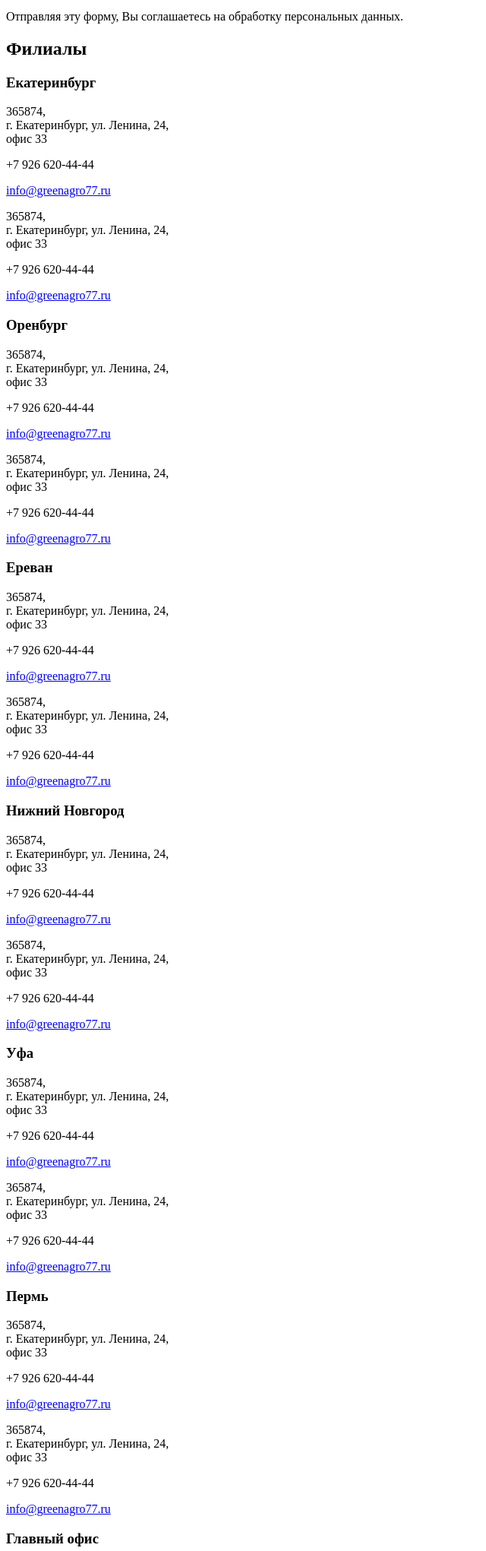
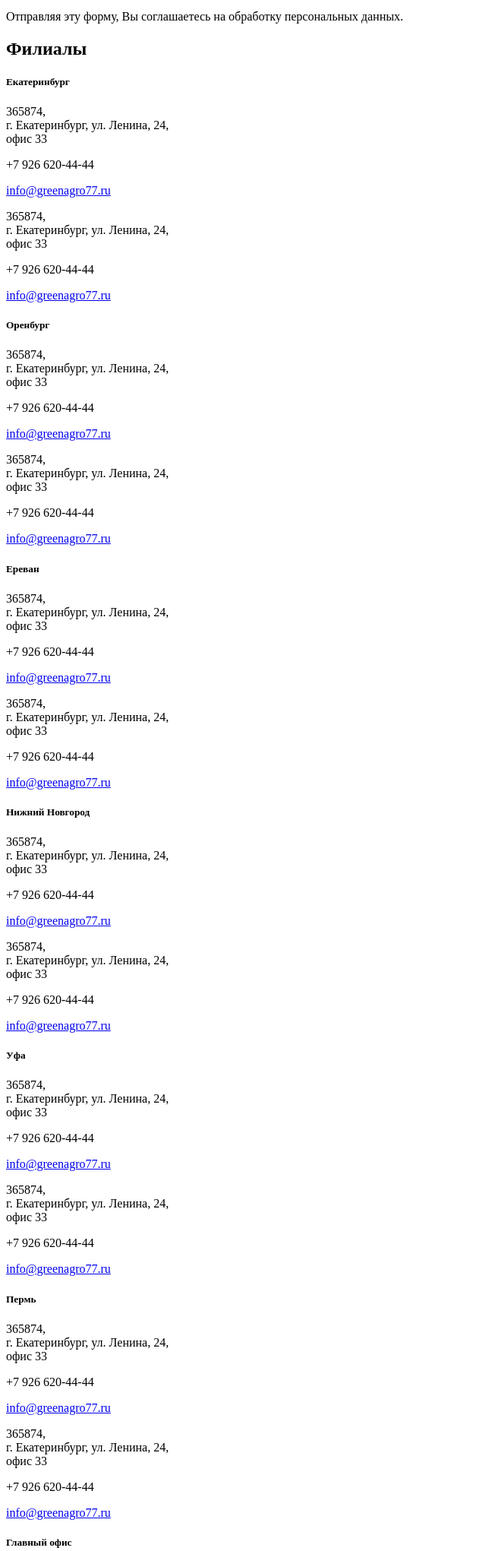
Before and after one commit to vaprold/greenagro, a website built with webpack: page build/contacts.html in a window 1280 px wide. Shown: the part 571-2612 px from the top of the page at 76% size, without its empty margins (0-640 px from the left). Built offline with nearby package versions, Linux system fonts and the light colour scheme.

Commit message:
Заголовки
Замена заголовков во всех документах в соответствии с макетом

```diff
--- a/build/contacts.html
+++ b/build/contacts.html
@@ -72,10 +72,10 @@
       </section>
 
       <section class="branches-block">
-        <h1>Филиалы</h1>
+        <h2>Филиалы</h2>
 
         <article class="branch-item">
-          <h1 class="branch">Екатеринбург</h1>
+          <h5 class="branch">Екатеринбург</h5>
           <p class="address">365874,<br>
                              г. Екатеринбург, ул. Ленина, 24,<br>
                              офис 33</p>
@@ -89,7 +89,7 @@
         </article>
 
         <article class="branch-item">
-          <h1 class="branch">Оренбург</h1>
+          <h5 class="branch">Оренбург</h5>
           <p class="address">365874,<br>
                              г. Екатеринбург, ул. Ленина, 24,<br>
                              офис 33</p>
@@ -103,7 +103,7 @@
         </article>
 
         <article class="branch-item">
-          <h1 class="branch">Ереван</h1>
+          <h5 class="branch">Ереван</h5>
           <p class="address">365874,<br>
                              г. Екатеринбург, ул. Ленина, 24,<br>
                              офис 33</p>
@@ -117,7 +117,7 @@
         </article>
 
         <article class="branch-item">
-          <h1 class="branch">Нижний Новгород</h1>
+          <h5 class="branch">Нижний Новгород</h5>
           <p class="address">365874,<br>
                              г. Екатеринбург, ул. Ленина, 24,<br>
                              офис 33</p>
@@ -131,7 +131,7 @@
         </article>
 
         <article class="branch-item">
-          <h1 class="branch">Уфа</h1>
+          <h5 class="branch">Уфа</h5>
           <p class="address">365874,<br>
                              г. Екатеринбург, ул. Ленина, 24,<br>
                              офис 33</p>
@@ -145,7 +145,7 @@
         </article>
 
         <article class="branch-item">
-          <h1 class="branch">Пермь</h1>
+          <h5 class="branch">Пермь</h5>
           <p class="address">365874,<br>
                              г. Екатеринбург, ул. Ленина, 24,<br>
                              офис 33</p>
@@ -166,7 +166,7 @@
 
         </div>
         <article class="address-block">
-          <h1 class="branch">Главный офис</h1>
+          <h5 class="branch">Главный офис</h5>
           <p class="address">143009,<br>
                              Моск. обл., г. Одинцово, ул. Северная, 24, офис 33</p>
           <p class="phone">+7 926 620-44-44</p>
```
Also changed, not shown: build/about.html (+1 -1 lines), build/dosto.html (+1 -1 lines), build/index.html (+4 -4 lines), build/news.html (+1 -1 lines), build/news_1.html (+2 -2 lines).
